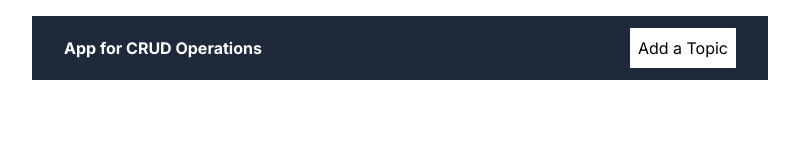
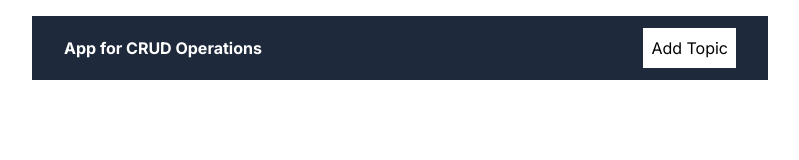
Before and after one commit to ShamelJij/crud, a Next.js app: page / in a window 1280 px wide. Shown: the top 160 px of the page, without its empty margins (240-1039 px from the left). Built offline with nearby package versions, Linux system fonts and the light colour scheme; no server answers; the database is empty.

Commit message:
changed meta data

```diff
--- a/app/layout.js
+++ b/app/layout.js
@@ -5,7 +5,7 @@ import Navbar from "@/components/Navbar";
 const inter = Inter({ subsets: ["latin"] });
 
 export const metadata = {
-  title: "Create Next App",
+  title: "Application by Shamel Jij",
   description: "Generated by create next app",
 };
 
--- a/components/Navbar.jsx
+++ b/components/Navbar.jsx
@@ -6,7 +6,7 @@ export default function Navbar() {
         App for CRUD Operations
       </Link>
       <Link className="bg-white p-2" href={"/addTopic"}>
-        Add a Topic
+        Add Topic
       </Link>
     </nav>
   );
```
